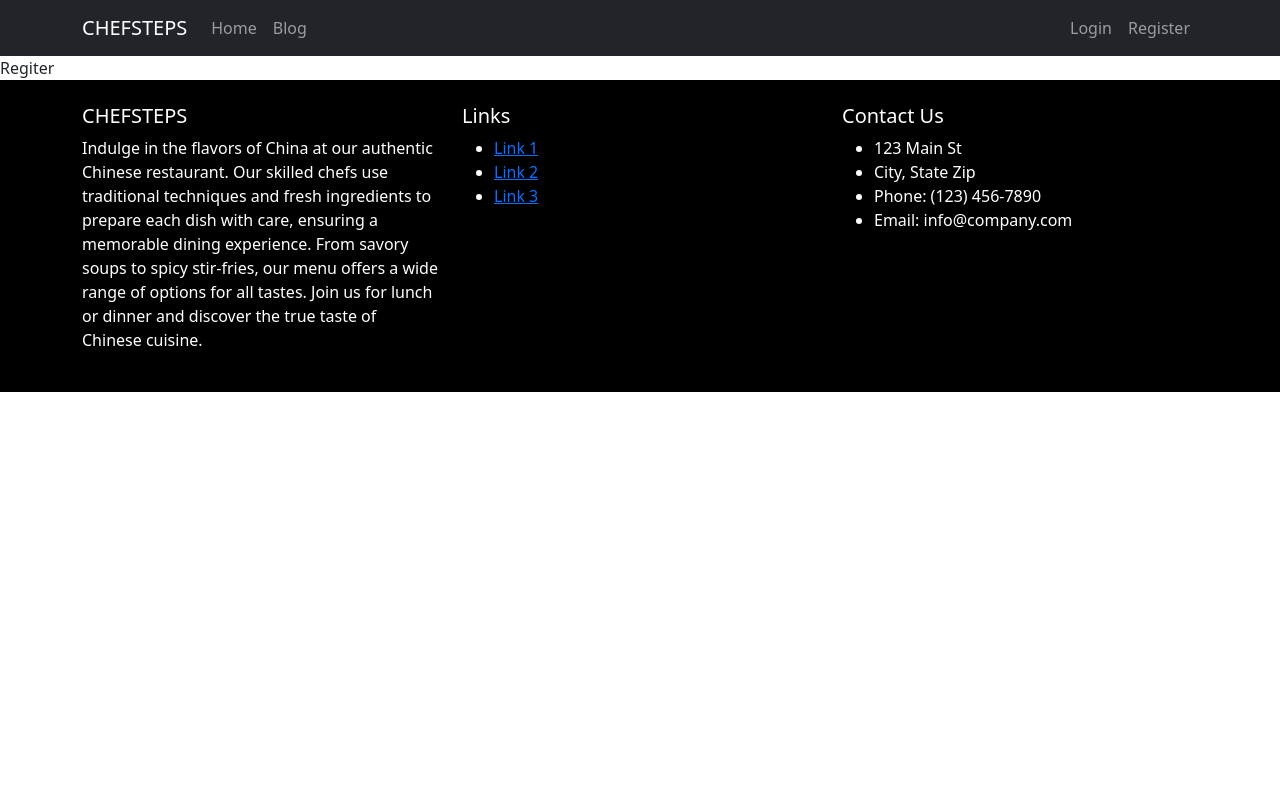
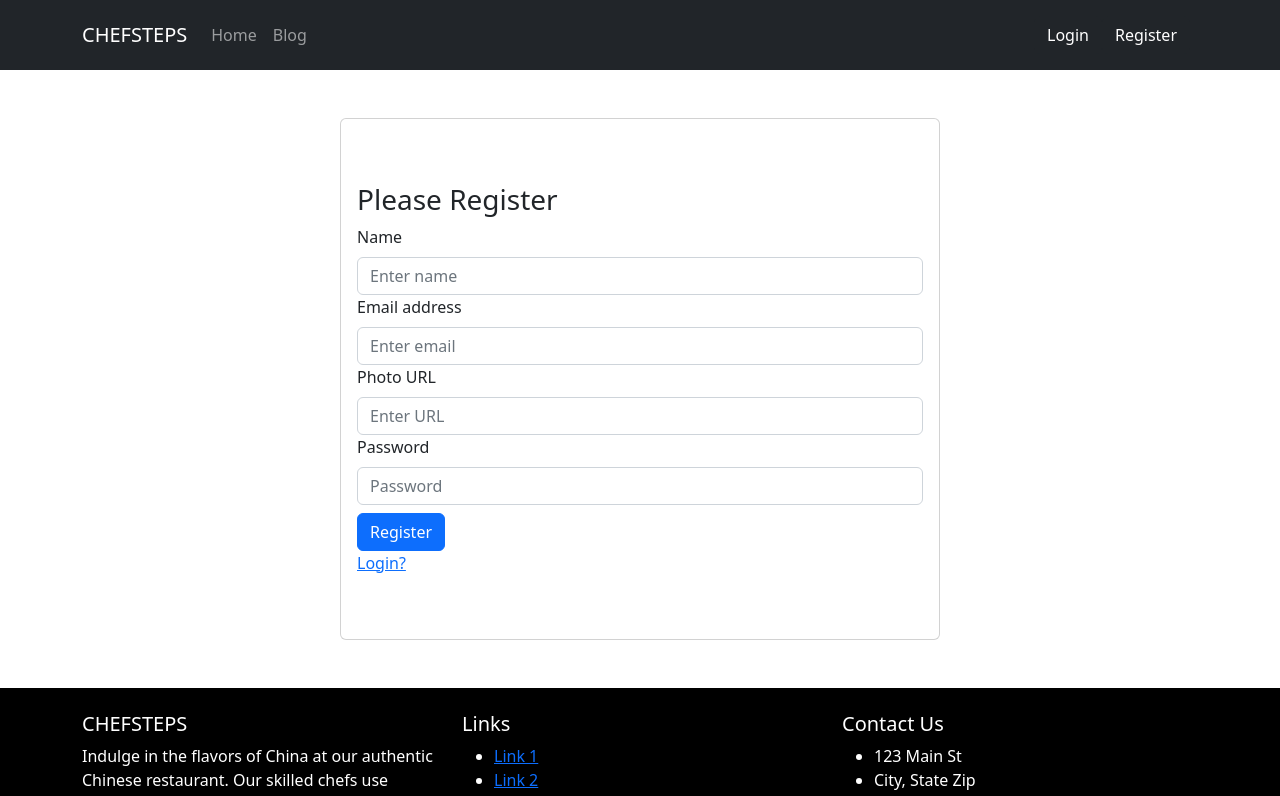
Before and after one commit to Aditto002/ChefSteps_client, a React (Vite) app: page /register in a window 1280 px wide. Shown: the top 796 px of the page. Built offline with nearby package versions, Linux system fonts and the light colour scheme.

Commit message:
register

```diff
--- a/index.html
+++ b/index.html
@@ -4,7 +4,7 @@
     <meta charset="UTF-8" />
     <link rel="icon" type="image/svg+xml" href="/vite.svg" />
     <meta name="viewport" content="width=device-width, initial-scale=1.0" />
-    <title>Vite + React</title>
+    <title>CHEFSTEPS</title>
   </head>
   <body>
     <div id="root"></div>
--- a/package.json
+++ b/package.json
@@ -11,6 +11,7 @@
   },
   "dependencies": {
     "bootstrap": "^5.2.3",
+    "firebase": "^9.21.0",
     "localforage": "^1.10.0",
     "match-sorter": "^6.3.1",
     "mdb-react-ui-kit": "^6.0.0",
--- a/src/components/Categories.jsx
+++ b/src/components/Categories.jsx
@@ -7,7 +7,7 @@ import ViewCards from './ViewCards';
 function Categories() {
     const categorychefs = useLoaderData();
     return (
-      <div>Categories : {categorychefs.length}
+      <div><h3 >Totle Recips : {categorychefs.length}</h3>
       {
         categorychefs.map(categorychef => <ViewCards
         key={categorychef._id}
--- a/src/components/Header.jsx
+++ b/src/components/Header.jsx
@@ -1,12 +1,16 @@
-import React from 'react'
+import React, { useContext } from 'react'
 import Container from 'react-bootstrap/Container';
 import Nav from 'react-bootstrap/Nav';
 import Navbar from 'react-bootstrap/Navbar';
 import NavDropdown from 'react-bootstrap/NavDropdown';
+import { AuthContext } from '../providers/AuthProbider';
+import { FaUserCircle } from 'react-icons/fa';
+import { Link } from 'react-router-dom';
+import Button from 'react-bootstrap/Button';
 
 function Header() {
+  const {user} = useContext(AuthContext)
   return (
-
     <Navbar collapseOnSelect expand="lg" bg="dark" variant="dark">
     <Container>
       <Navbar.Brand href="/">CHEFSTEPS</Navbar.Brand>
@@ -17,10 +21,13 @@ function Header() {
           <Nav.Link href="/blog">Blog</Nav.Link>
         </Nav>
         <Nav>
-          <Nav.Link href="/login">Login</Nav.Link>
-          <Nav.Link eventKey={2} href="/register">
-            Register
-          </Nav.Link>
+          {user && <Nav.Link href=""><FaUserCircle style={{fontSixe :"2rem"}}></FaUserCircle></Nav.Link>}
+        </Nav>
+        <Nav>
+          <Nav.Link href="">{
+            user ? <Link to='/login'><Button variant="dark">LogOut</Button></Link>:<div> <Link to='/login'><Button variant="dark">Login</Button></Link><Link to='/register'><Button variant="dark">Register</Button></Link></div>
+}</Nav.Link>
+
         </Nav>
       </Navbar.Collapse>
     </Container>
--- a/src/components/ViewCards.jsx
+++ b/src/components/ViewCards.jsx
@@ -3,7 +3,8 @@ import { Container } from 'react-bootstrap';
 import Card from 'react-bootstrap/Card';
 import Col from 'react-bootstrap/Col';
 import Row from 'react-bootstrap/Row';
-import { FaStar } from 'react-icons/fa';
+import { FaRegStar, FaStar } from 'react-icons/fa';
+import Rating from 'react-rating';
 
 function ViewCards({categorychef}) {
 
@@ -23,7 +24,14 @@ const {recipe_name,ingredients,image,cooking_method,rating,_id } = categorychef;
            <h4>cooking method : </h4>{cooking_method}
               </Card.Text>
               <Card.Text>
-              <FaStar />   {rating}
+             <div  className='flex-grow-1'>
+             <Rating
+              placeholderRating={rating}
+              readonly
+               emptySymbol={<FaRegStar></FaRegStar>}
+               placeholderSymbol={<FaStar className='text-warning'></FaStar>}
+                fullSymbol={<FaStar></FaStar>}></Rating>  <span> {rating}</span>
+             </div>
               </Card.Text>
             </Card.Body>
           </Card>
--- /dev/null
+++ b/src/firebase/firebase.config.js
@@ -0,0 +1,18 @@
+// Import the functions you need from the SDKs you need
+import { initializeApp } from "firebase/app";
+// TODO: Add SDKs for Firebase products that you want to use
+// https://firebase.google.com/docs/web/setup#available-libraries
+
+// Your web app's Firebase configuration
+const firebaseConfig = {
+  apiKey: "AIzaSyCELqQNQlVqxzclnvlnVOWfSy0vZ2QJC3E",
+  authDomain: "chefsteps-32f99.firebaseapp.com",
+  projectId: "chefsteps-32f99",
+  storageBucket: "chefsteps-32f99.appspot.com",
+  messagingSenderId: "211840765876",
+  appId: "1:211840765876:web:44c55a568d0656684bece1"
+};
+
+// Initialize Firebase
+const app = initializeApp(firebaseConfig);
+export default app;
--- a/src/main.jsx
+++ b/src/main.jsx
@@ -5,8 +5,9 @@ import './index.css'
 import 'bootstrap/dist/css/bootstrap.min.css';
 import { RouterProvider } from 'react-router-dom';
 import router from './Route/Route.jsx';
+import AuthProbider from './providers/AuthProbider.jsx';
 ReactDOM.createRoot(document.getElementById('root')).render(
   <React.StrictMode>
-   <RouterProvider router={router}></RouterProvider>
+   <AuthProbider><RouterProvider router={router}></RouterProvider></AuthProbider>
   </React.StrictMode>,
 )
--- a/src/pages/Login.jsx
+++ b/src/pages/Login.jsx
@@ -6,15 +6,16 @@ function Login() {
   return (
     <Card className="w-100 h-100 mt-5 mb-5 mx-auto" style={{ maxWidth: '600px', maxHeight: '800px' }}>
       <Card.Body className="d-flex flex-column justify-content-center mt-5 mb-5 ">
+        <h3>Please Login</h3>
         <Form>
           <Form.Group controlId="formBasicEmail">
             <Form.Label>Email address</Form.Label>
-            <Form.Control type="email" placeholder="Enter email" />
+            <Form.Control type="email" name="email" required placeholder="Enter email" />
           </Form.Group>
 
           <Form.Group controlId="formBasicPassword">
             <Form.Label>Password</Form.Label>
-            <Form.Control type="password" placeholder="Password" />
+            <Form.Control type="password" required name="password" placeholder="Password" />
           </Form.Group>
 
           <Button variant="primary" type="submit" block>
--- a/src/pages/Regiter.jsx
+++ b/src/pages/Regiter.jsx
@@ -1,8 +1,39 @@
 import React from 'react'
+import { Container, Row, Col, Form, Button, Card } from 'react-bootstrap';
+import { Link } from 'react-router-dom';
 
 function Regiter() {
   return (
-    <div>Regiter</div>
+    <Card className="w-100 h-100 mt-5 mb-5 mx-auto" style={{ maxWidth: '600px', maxHeight: '800px' }}>
+    <Card.Body className="d-flex flex-column justify-content-center mt-5 mb-5 ">
+      <h3>Please Register</h3>
+      <Form>
+        <Form.Group >
+          <Form.Label>Name</Form.Label>
+          <Form.Control type="text" name="name" required placeholder="Enter name" />
+        </Form.Group>
+        <Form.Group controlId="formBasicEmail">
+          <Form.Label>Email address</Form.Label>
+          <Form.Control type="email" name="email" required placeholder="Enter email" />
+        </Form.Group>
+        <Form.Group >
+          <Form.Label>Photo URL</Form.Label>
+          <Form.Control type="text" name="photo" required placeholder="Enter URL" />
+        </Form.Group>
+
+        <Form.Group controlId="formBasicPassword">
+          <Form.Label>Password</Form.Label>
+          <Form.Control type="password" required name="password" placeholder="Password" />
+        </Form.Group>
+
+        <Button variant="primary" type="submit" block className='mt-2'>
+          Register
+        </Button>
+        <br />
+        <Link to='/login'>Login?</Link>
+      </Form>
+    </Card.Body>
+  </Card>
   )
 }
 
--- /dev/null
+++ b/src/providers/AuthProbider.jsx
@@ -0,0 +1,19 @@
+import React, { createContext } from 'react'
+import { getAuth } from "firebase/auth";
+import app from "../firebase/firebase.config"
+
+const auth = getAuth(app)
+export const AuthContext = createContext(null);
+function AuthProbider({children}) {
+    // const user ={displayName : "Aditto"}
+    const authInfo = {
+        // user
+    }
+  return (
+    <AuthContext.Provider value= {authInfo}>
+           {children}
+    </AuthContext.Provider>
+  )
+}
+
+export default AuthProbider
```
Also changed, not shown: 1 other file (tests, documents, lock files or other folders).
